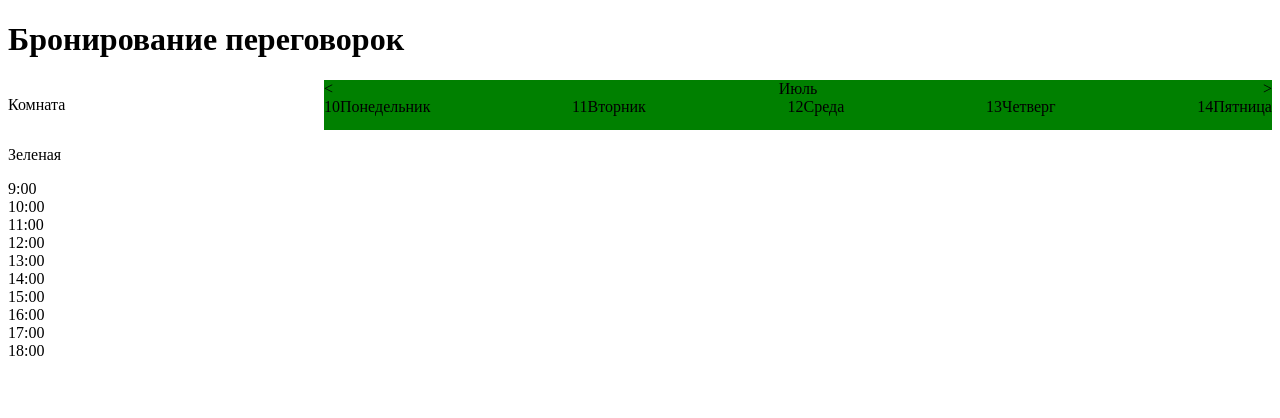
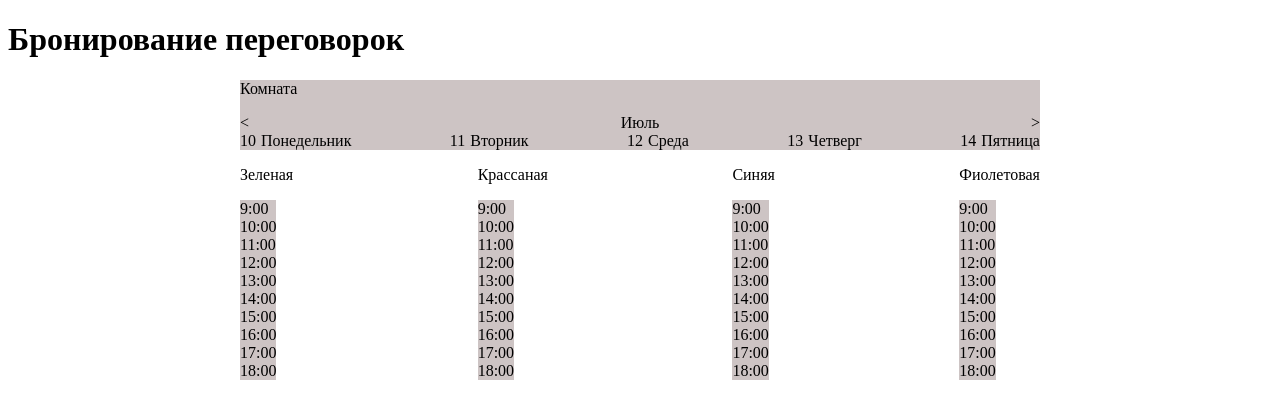
Before and after one commit to project2401/project_1, a React (Create React App) app in the folder app/: page / in a window 1280 px wide. Shown: the top 418 px of the page. Built offline with nearby package versions, Linux system fonts and the light colour scheme; the HTML template or start-up script is replaced by a standard one.

Commit message:
Stylized

```diff
--- a/app/package.json
+++ b/app/package.json
@@ -3,6 +3,8 @@
   "version": "0.1.0",
   "private": true,
   "dependencies": {
+    "@material-ui/core": "^3.5.1",
+    "@material-ui/icons": "^3.0.1",
     "react": "^16.6.3",
     "react-dom": "^16.6.3",
     "react-scripts": "2.1.1"
--- a/app/public/index.html
+++ b/app/public/index.html
@@ -6,6 +6,8 @@
     <meta name="viewport" content="width=device-width, initial-scale=1, shrink-to-fit=no">
     <meta name="theme-color" content="#000000">
     <link rel="manifest" href="%PUBLIC_URL%/manifest.json">
+    <link rel="stylesheet" href="https://fonts.googleapis.com/css?family=Roboto:300,400,500">
+    <link rel="stylesheet" href="https://fonts.googleapis.com/icon?family=Material+Icons">
     <title>React App</title>
   </head>
   <body>
--- a/app/src/App.js
+++ b/app/src/App.js
@@ -6,6 +6,7 @@ import './style.css'
 
 class App extends Component {
   state ={
+    SelectedВay: [],
     server:[],
     serverLocal:
     {
@@ -107,10 +108,26 @@ class App extends Component {
               month={this.state.serverLocal.month}
               day={this.state.serverLocal.day}
               />
-              <div className='green'>
-                <p>Зеленая</p>
-                <TimeOfDate timeOfDate={this.state.serverLocal.timeOfDate}/>
+              <div className='zone'>
+                <div className='green'>
+                  <p>Зеленая</p>
+                  <TimeOfDate timeOfDate={this.state.serverLocal.timeOfDate}/>
 
+                </div>
+                <div className='green'>
+                  <p>Крассаная</p>
+                  <TimeOfDate timeOfDate={this.state.serverLocal.timeOfDate}/>
+
+                </div>
+                <div className='green'>
+                  <p>Синяя</p>
+                  <TimeOfDate timeOfDate={this.state.serverLocal.timeOfDate}/>
+
+                </div>
+                <div className='green'>
+                  <p>Фиолетовая</p>
+                  <TimeOfDate timeOfDate={this.state.serverLocal.timeOfDate}/>
+                </div>
               </div>
 
           </div>
--- a/app/src/components/TimeOfDate/style.styl
+++ b/app/src/components/TimeOfDate/style.styl
@@ -0,0 +1,2 @@
+.TimeOfDate
+    display: flex
--- a/app/src/components/month/index.js
+++ b/app/src/components/month/index.js
@@ -2,14 +2,12 @@ import React, { Component } from 'react';
 
 export default class Month extends Component {
   render() {
-    console.log('3333333', this.props);
-
     let days = null
     if(this.props.day){
       days = this.props.day.map((elem, index)=>{
         return(
-          <div className='dayTitle'>
-                          <div key={elem.id}>{elem.number} </div>
+          <div className='dayTitle' >
+                          <div className='dayTitlelText' key={elem.id}>{elem.number} </div>
                           <div>{elem.dayOfTheWeek} </div>
 
                       </div>
--- a/app/src/style.css
+++ b/app/src/style.css
@@ -1,27 +1,43 @@
+.TimeOfDate {
+  display: flex;
+}
 .App {
-  width: 100%;
+  max-width: 1600px;
+  margin: 0 auto;
 }
-.App .Month .rum {
+.App .wrapper .zone {
   display: flex;
+  margin: 0 auto;
+  justify-content: space-between;
+  max-width: 800px;
+}
+.App .wrapper .zone .green .TimeOfDate .title .time {
+  background-color: rgba(177,163,163,0.639);
+}
+.App .wrapper .Month .rum {
+  background-color: rgba(177,163,163,0.639);
+  max-width: 800px;
+  margin: 0 auto;
+}
+.App .wrapper .Month .rum .rumText .rumMouth,
+.App .wrapper .Month .rum .sectionRum .rumMouth {
+  display: flex;
+  margin: 0 auto;
+  max-width: 800px;
   justify-content: space-between;
 }
-.App .Month .rum .rumText {
-  flex: 1;
-}
-.App .Month .rum .sectionRum {
-  flex: 3;
-  background-color: #008000;
+.App .wrapper .Month .rum .rumText .day,
+.App .wrapper .Month .rum .sectionRum .day {
   display: flex;
-  flex-direction: column;
-}
-.App .Month .rum .sectionRum .rumMouth {
-  display: flex;
+  margin: 0 auto;
+  max-width: 800px;
   justify-content: space-between;
 }
-.App .Month .rum .sectionRum .day {
-  display: flex;
-  justify-content: space-between;
-}
-.App .Month .rum .sectionRum .day .dayTitle {
+.App .wrapper .Month .rum .rumText .day .dayTitle,
+.App .wrapper .Month .rum .sectionRum .day .dayTitle {
   display: flex;
 }
+.App .wrapper .Month .rum .rumText .day .dayTitle .dayTitlelText,
+.App .wrapper .Month .rum .sectionRum .day .dayTitle .dayTitlelText {
+  margin-right: 5px;
+}
--- a/app/src/style.styl
+++ b/app/src/style.styl
@@ -1,24 +1,38 @@
 ////////////TimeOfDate
 @import './components/TimeOfDate/style.styl'
 .App
-    width: 100%
-    .Month
-        .rum
-            .rumText
-                flex 1
+    max-width 1600px
+    margin: 0 auto
+    .wrapper
+        .zone
+            display: flex
+            margin 0 auto
+            justify-content: space-between
+            max-width 800px
+            .green
+                .TimeOfDate
+                    .title
+                        .time
+                            background-color: #b1a3a3a3
+        .Month
+            .rum
+                background-color: #b1a3a3a3;
+                max-width: 800px;
+                margin: 0 auto;
+                .rumText
+                .sectionRum
+                    .rumMouth
+                        display flex
+                        margin 0 auto
+                        max-width 800px
+                        justify-content: space-between
+                    .day
+                        display: flex
+                        margin 0 auto
+                        max-width 800px
+                        justify-content: space-between
+                        .dayTitle
 
-            display: flex
-            justify-content: space-between
-            .sectionRum
-                flex 3
-                background-color: green
-                display: flex
-                flex-direction: column
-                .rumMouth
-                    display: flex
-                    justify-content: space-between
-                .day
-                    display: flex
-                    justify-content: space-between
-                    .dayTitle
-                        display: flex
+                            display flex
+                            .dayTitlelText
+                                margin-right: 5px
```
Also changed, not shown: 1 other file (tests, documents, lock files or other folders). Lines whose indentation alone changed are shown as unchanged.
